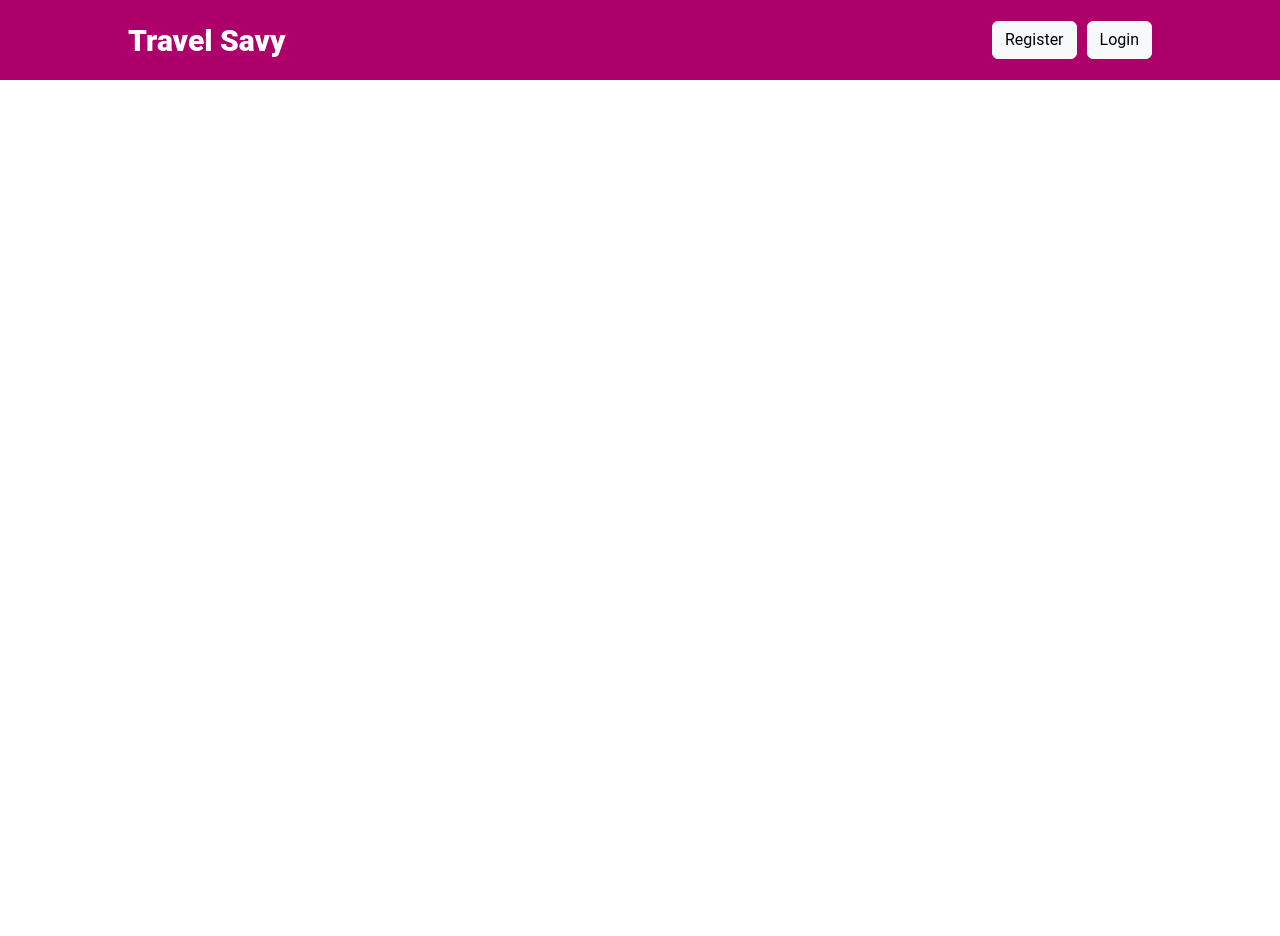
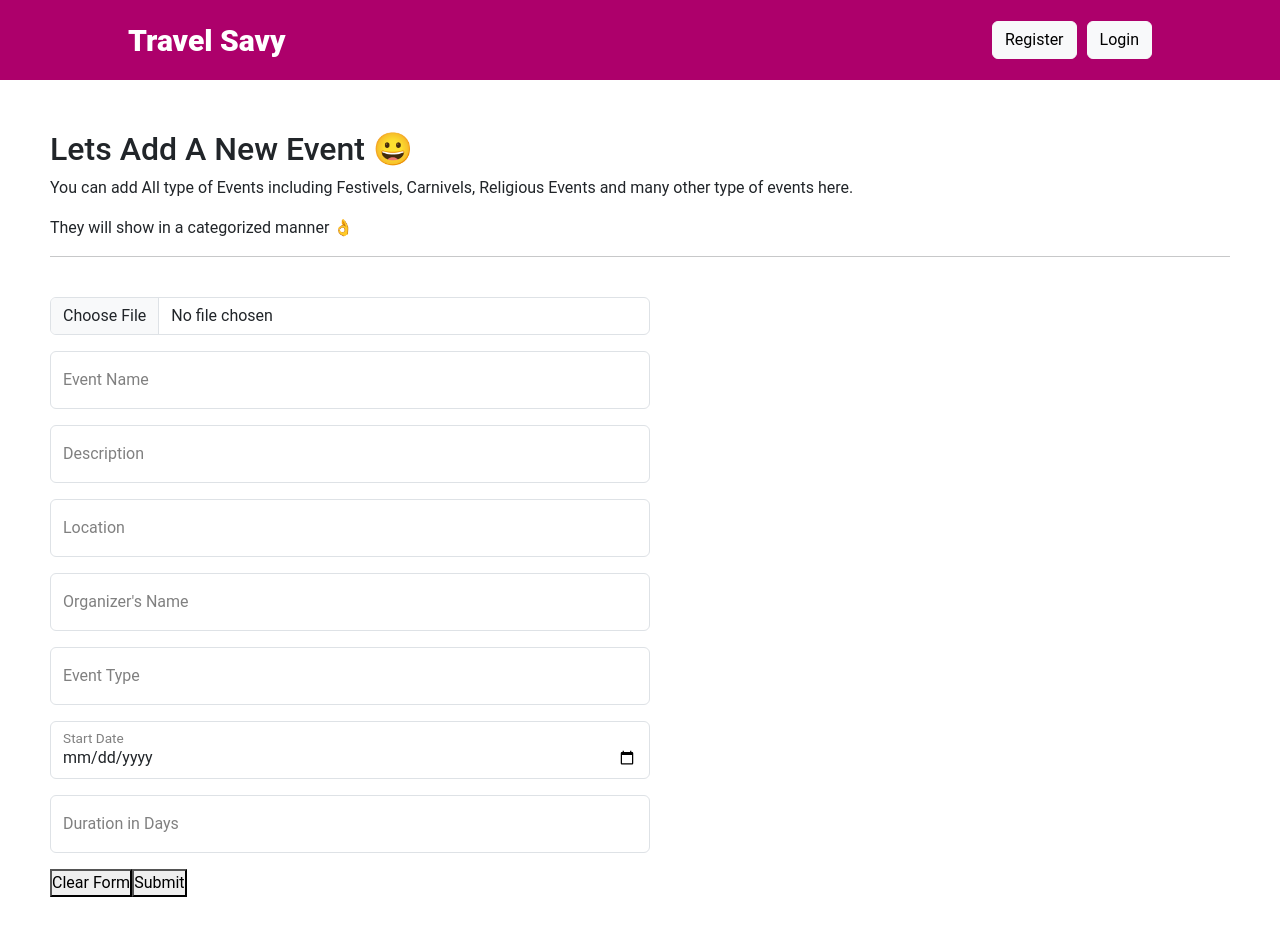
Before and after one commit to SachinL98/TravelSavvy-Online-Tuorism-Platform-MERN, a React (Create React App) app in the folder frontend/: page /addEvent in a window 1280 px wide. Shown: the top 936 px of the page. Before the commit the page ends 800 px from the top, so only its background shows below. Built offline with nearby package versions, Linux system fonts and the light colour scheme.

Commit message:
before-merge-login

```diff
--- a/frontend/src/App.js
+++ b/frontend/src/App.js
@@ -4,6 +4,7 @@ import Home from './pages/Home/home.js'
 import List from './pages/Lists/list.js'
 import Hotel from './pages/Hotel/hotel.js'
 import Events from "./pages/Events/Events.js";
+import AddEvent from "./pages/Events/AddEvent.js";
 
 function App() {
   return (
@@ -14,6 +15,7 @@ function App() {
         <Route path="/hotels" element={<List/>} />
         <Route path="/hotels/:id" element={<Hotel/>} />
         <Route path="/events" element={<Events/>} />
+        <Route path="/addEvent" element={<AddEvent/>} />
       </Routes>
     </BrowserRouter>
   );
--- /dev/null
+++ b/frontend/src/components/ManageEvents/EventAddForm.js
@@ -0,0 +1,93 @@
+import React from "react";
+
+export default function AddNewEvent() {
+  return (
+    <div style={{ padding: "50px" }}>
+      <h2>Lets Add A New Event 😀</h2>
+      <p>
+        You can add All type of Events including Festivels, Carnivels, Religious
+        Events and many other type of events here.
+      </p>
+      <p>They will show in a categorized manner 👌</p>
+      <hr/>
+      <br/>
+      <div style={{maxWidth: "600px"}}>
+        <div class="mb-3">
+          <input
+            type="file"
+            class="form-control"
+          />
+        </div>
+
+        <div class="form-floating mb-3">
+          <input
+            type="text"
+            class="form-control"
+            placeholder="Event Name"
+          />
+          <label for="floatingInput" style={{color: "gray"}}>Event Name</label>
+        </div>
+
+        <div class="form-floating mb-3">
+          <input
+            type="text"
+            class="form-control"
+            placeholder="Description"
+          />
+          <label for="floatingInput" style={{color: "gray"}}>Description</label>
+        </div>
+
+        <div class="form-floating mb-3">
+          <input
+            type="text"
+            class="form-control"
+            placeholder="Location"
+          />
+          <label for="floatingInput" style={{color: "gray"}}>Location</label>
+        </div>
+
+        <div class="form-floating mb-3">
+          <input
+            type="text"
+            class="form-control"
+            placeholder="Organizer's Name"
+          />
+          <label for="floatingInput" style={{color: "gray"}}>Organizer's Name</label>
+        </div>
+
+        <div class="form-floating mb-3">
+          <input
+            type="text"
+            class="form-control"
+            placeholder="Event Type"
+          />
+          <label for="floatingInput" style={{color: "gray"}}>Event Type</label>
+        </div>
+
+        <div class="form-floating mb-3">
+          <input
+            type="date"
+            class="form-control"
+            placeholder="Start Date"
+          />
+          <label for="floatingInput" style={{color: "gray"}}>Start Date</label>
+        </div>
+
+        <div class="form-floating mb-3">
+          <input
+            type="number"
+            class="form-control"
+            placeholder="Duration in Days"
+          />
+          <label for="floatingInput" style={{color: "gray"}}>Duration in Days</label>
+        </div>
+
+        <div>
+          <button>Clear Form</button>
+          <button>Submit</button>
+        </div>
+
+      </div>
+    </div>
+  );
+}
--- /dev/null
+++ b/frontend/src/pages/Events/AddEvent.js
@@ -0,0 +1,10 @@
+import React from 'react'
+import EventAddForm from '../../components/ManageEvents/EventAddForm'
+
+export default function AddEvent() {
+  return (
+    <div>
+       <EventAddForm/>
+    </div>
+  )
+}
```
Also changed, not shown: frontend/src/components/ManageEvents/AddNewEvent.js (deleted, +0 -19 lines).
